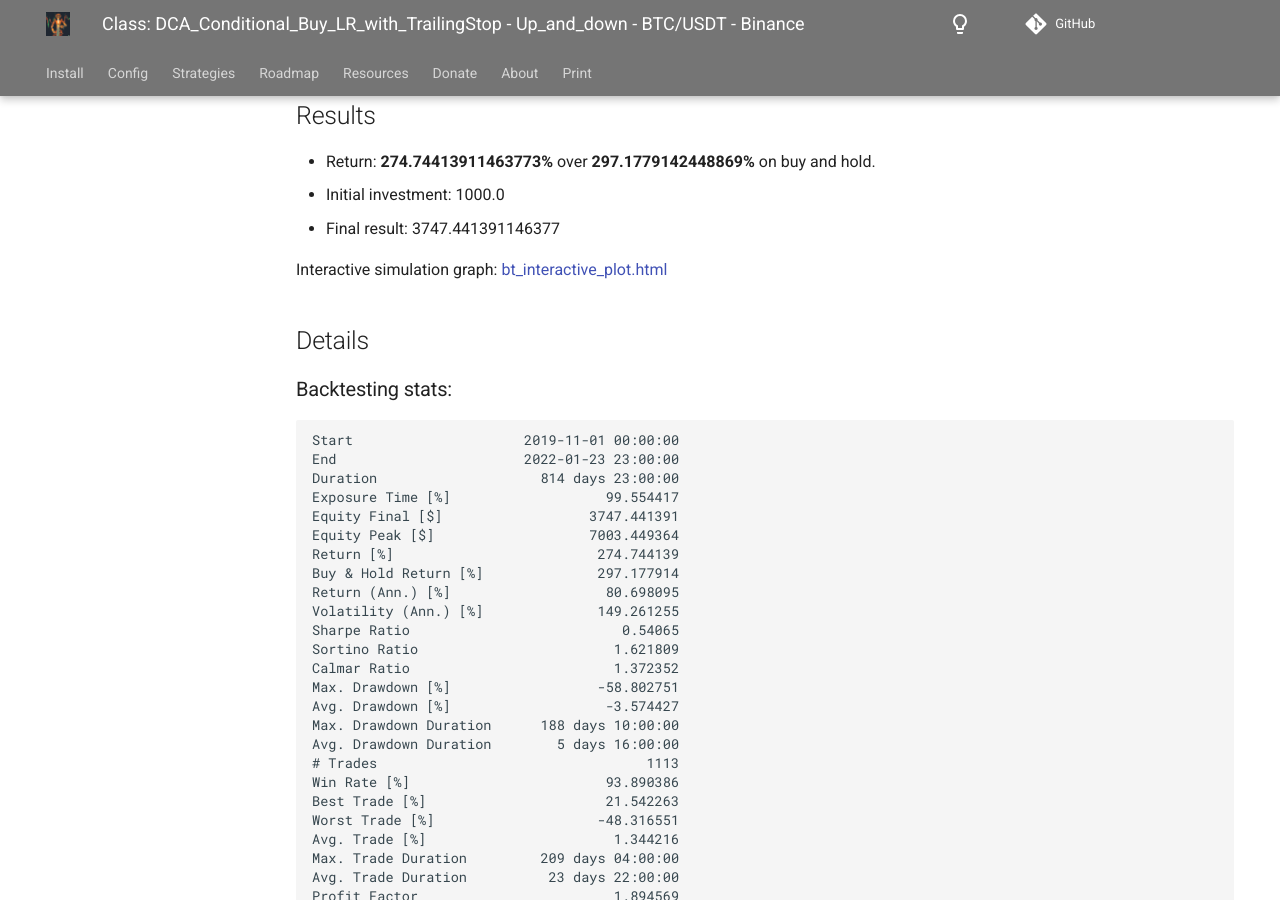
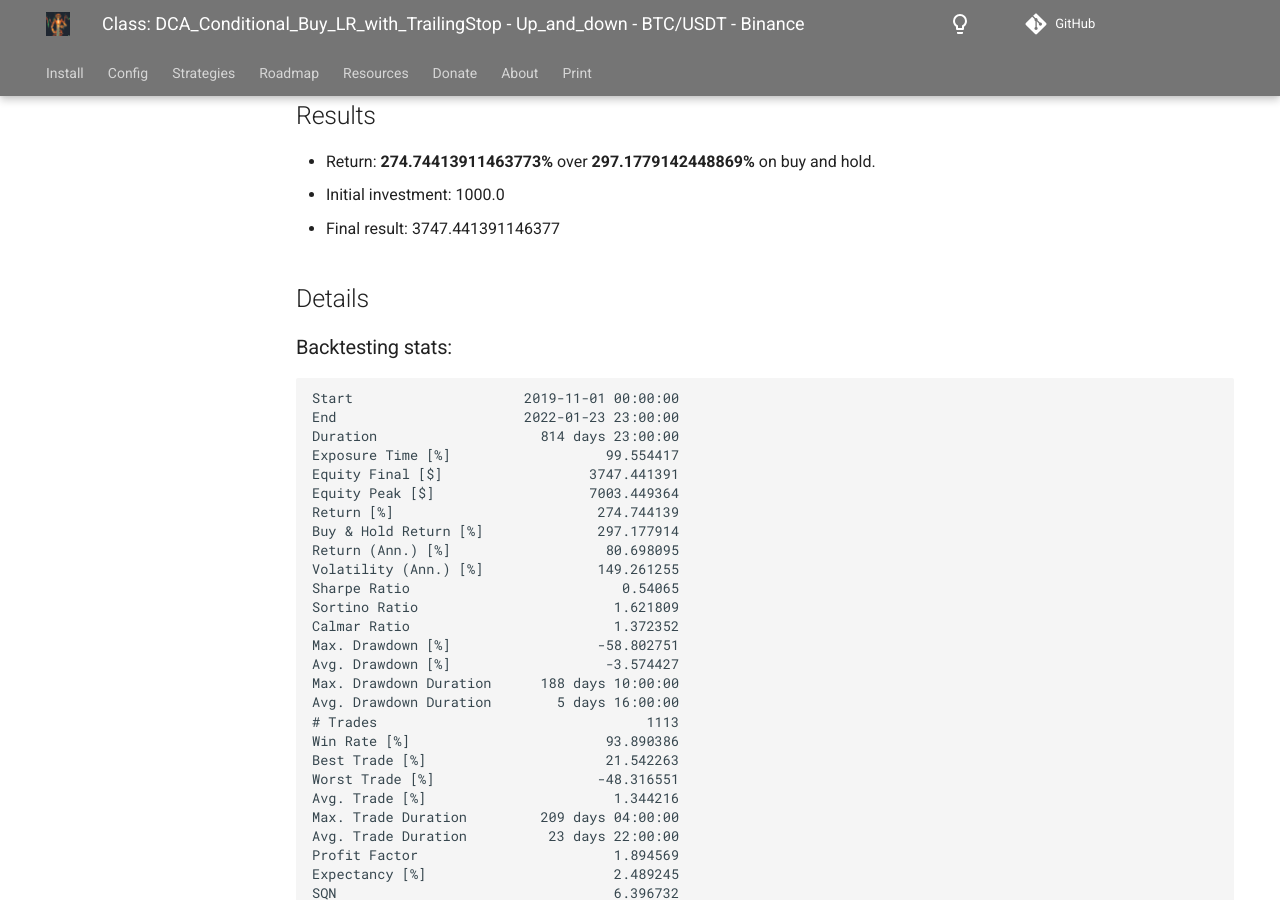
Before and after one commit to Pasta-fantasia/elena-docs, an MkDocs documentation site: the page built from docs/03_strategies/DCA_Conditional_Buy_LR_with_TrailingStop/Up_and_down/Binance_BTC-USDT_1h/index.md, in a window 1280 px wide and 900 px high, scrolled down 824 px. Built offline with MkDocs 1.6.1 and Material for MkDocs 9.7.7, drawn with Linux system fonts in a browser that asks for light colours; comment, search, counter and statistics services are not loaded.

Commit message:
feat: v0.0.15 + v2.2.9 Up_and_Down

```diff
--- a/docs/03_strategies/DCA_Conditional_Buy_LR_with_TrailingStop/Up_and_down/Binance_BTC-USDT_1h/index.md
+++ b/docs/03_strategies/DCA_Conditional_Buy_LR_with_TrailingStop/Up_and_down/Binance_BTC-USDT_1h/index.md
@@ -26,7 +26,6 @@
 - Initial investment: 1000.0
 - Final result: 3747.441391146377
 
-Interactive simulation graph: [bt_interactive_plot.html](bt_interactive_plot.html)
 
 ## Details
 ### Backtesting stats:
```
